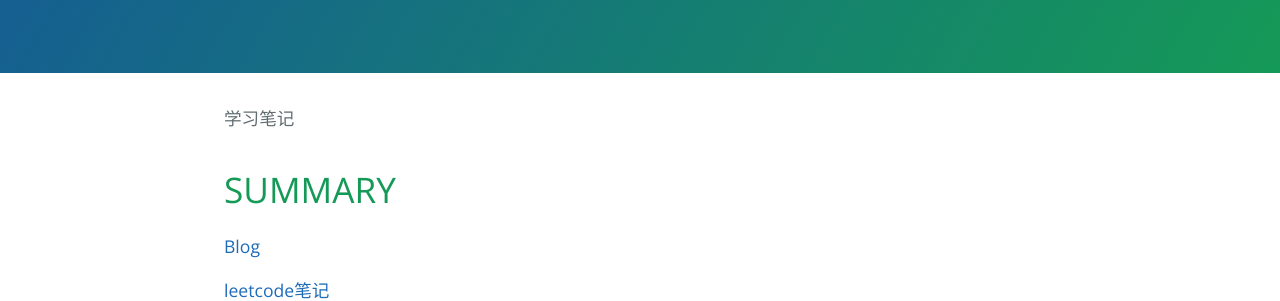
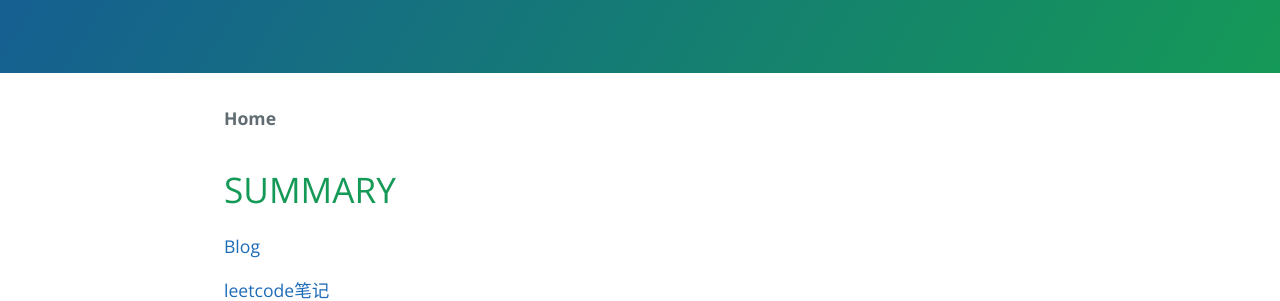
Before and after one commit to dc-orz/dc-orz.github.io, a Jekyll site: the page built from index.md, in a window 1280 px wide. Shown: the part 310-611 px from the top of the page. Built offline with Jekyll 4.4.1, drawn with Linux system fonts in a browser that asks for light colours.

Commit message:
Update index.md

```diff
--- a/index.md
+++ b/index.md
@@ -2,7 +2,7 @@
 layout: default
 ---
 
-学习笔记
+**Home**
 
 # SUMMARY
 
```
